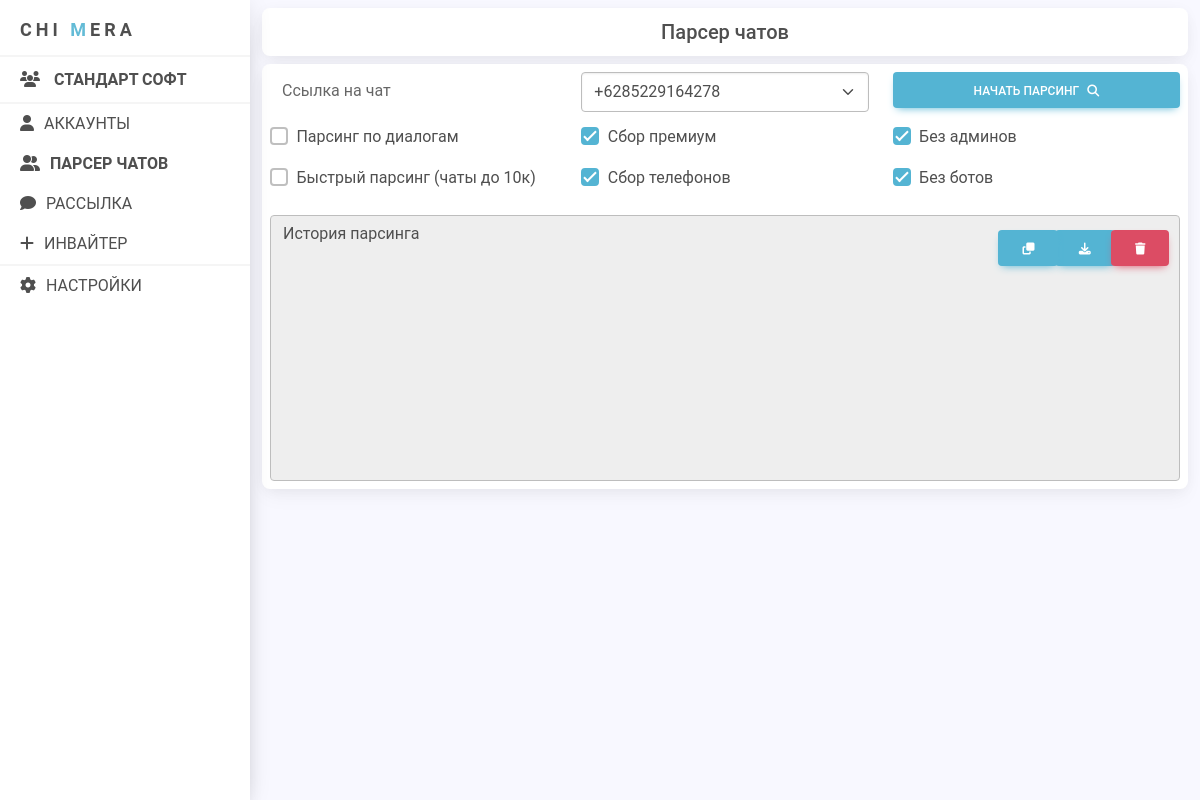
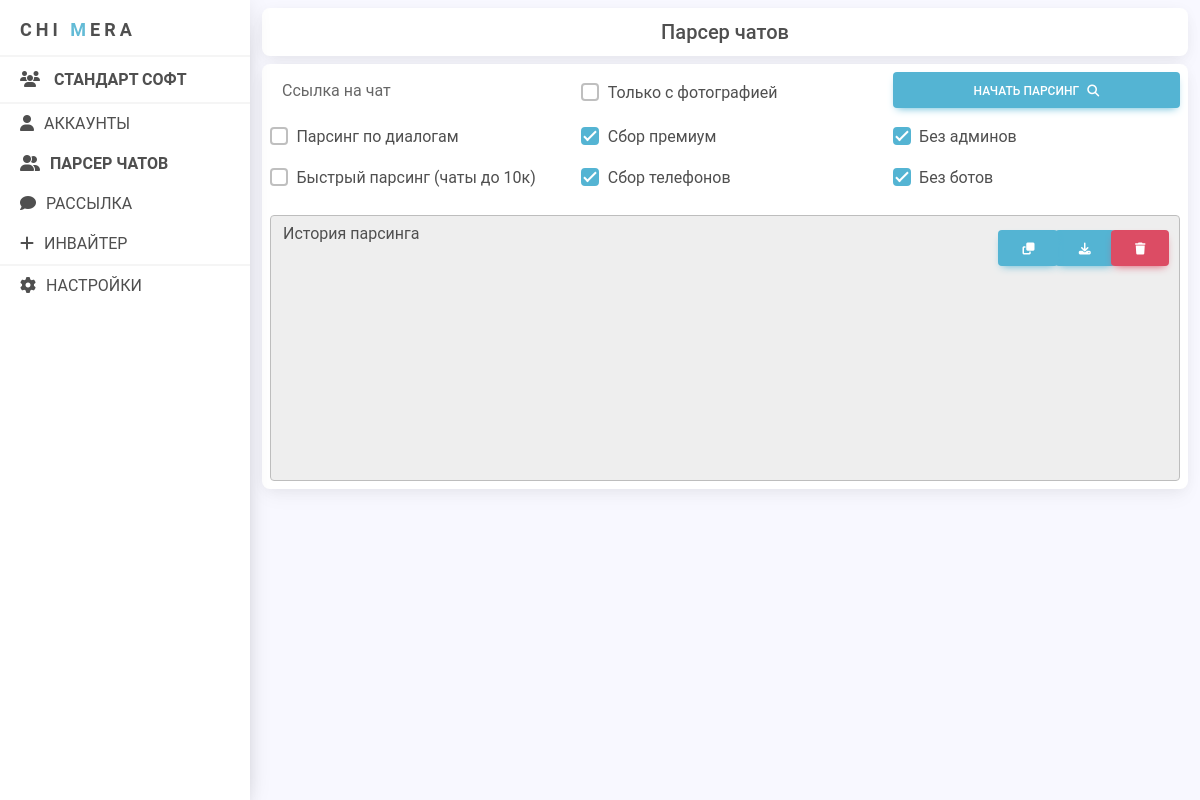
Before and after one commit to webovski/chimera-software, an Electron app: page web/app.html in a window 1200 px wide. Drawn offline with nearby package versions, Linux system fonts and the light colour scheme; files whose address does not match are found by name.

Commit message:
added photo filter

```diff
--- a/web/app.html
+++ b/web/app.html
@@ -163,11 +163,9 @@
                                 </div>
                               </div>
                               <div class="col-4">
-                                <div class="form-outline">
-                                  <select aria-label="Default select example" class="form-select" id="accounts-dropdown">
-                                    <option disabled selected>+6285229164278</option>
-                                    <option disabled>Выберите во вкладке Аккаунты</option>
-                                  </select>
+                                <div class="mb-3 form-check only-photo-parsing">
+                                  <input class="form-check-input" id="parse-only-photo" type="checkbox" />
+                                  <label class="form-check-label" for="parse-only-photo">Только с фотографией</label>
                                 </div>
                               </div>
                               <div class="col-4">
--- a/web/css/app.css
+++ b/web/css/app.css
@@ -259,3 +259,7 @@ input[type=number] {
 #add-account-button-spinner {
     display: none;
 }
+
+.only-photo-parsing {
+    margin-top: 8px;
+}
```
